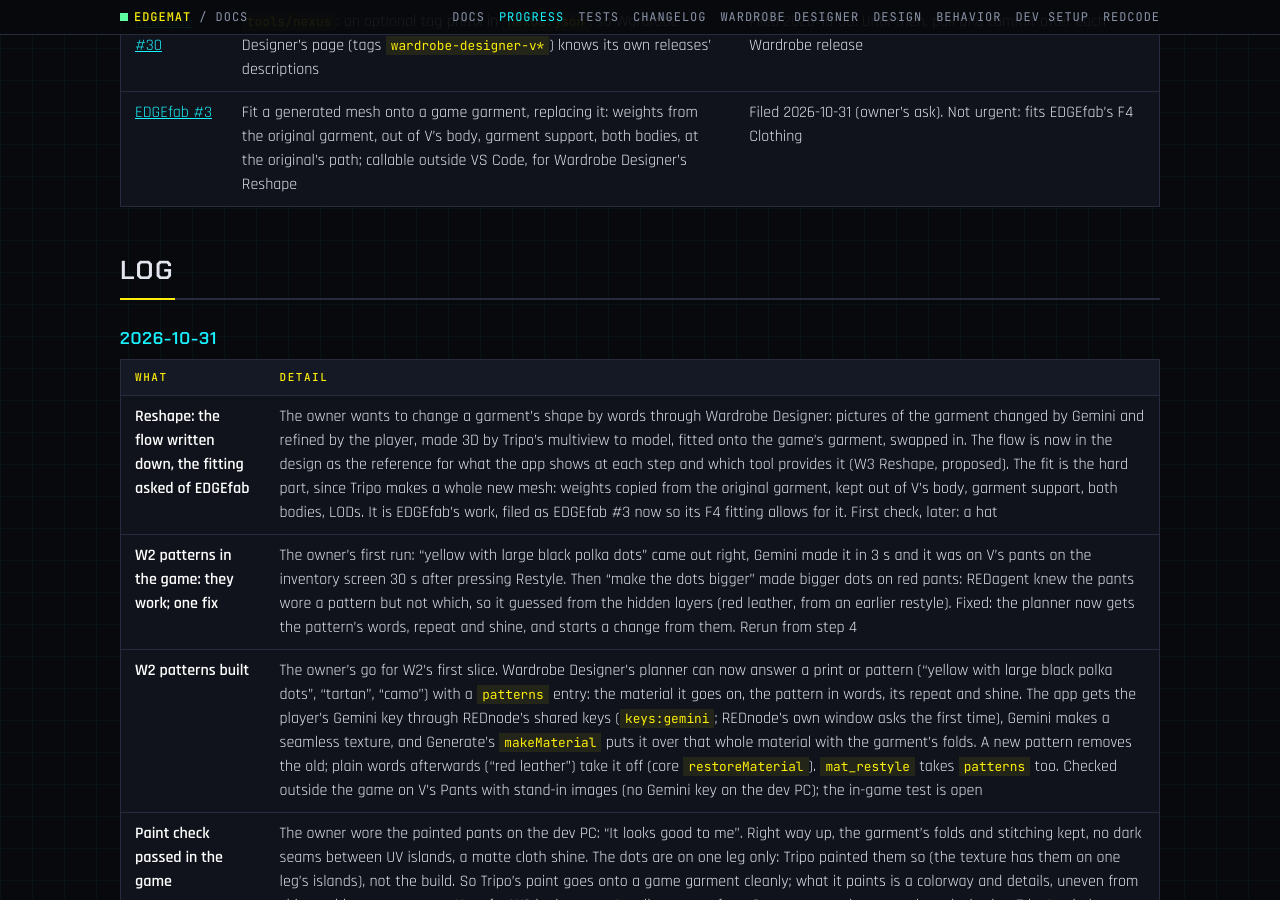
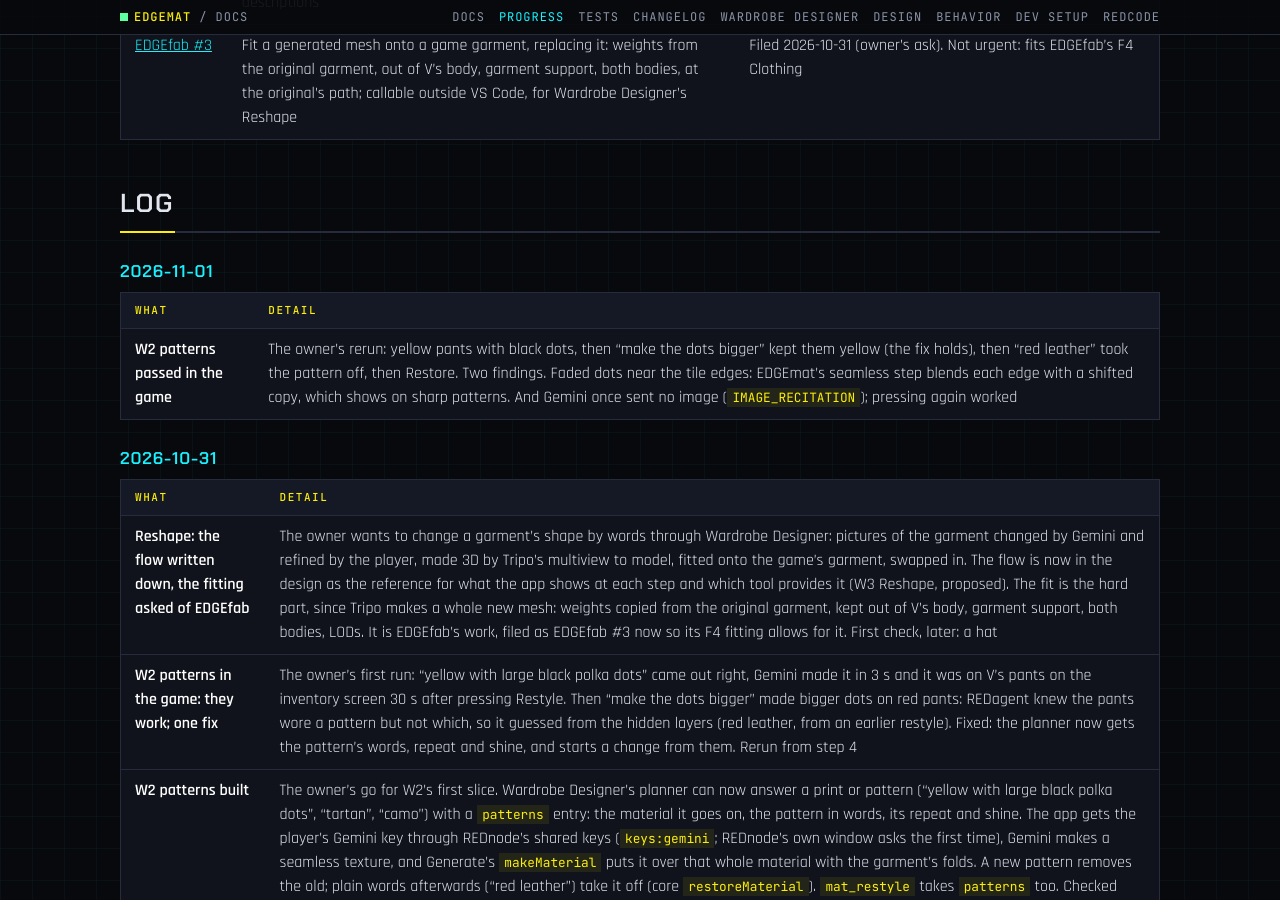
Before and after one commit to Edgemodders/EDGEmat, a Jekyll site: the page built from docs/progress.md, in a window 1280 px wide and 900 px high, scrolled down 3408 px. Built offline with Jekyll 4.4.1, drawn with Linux system fonts in a browser that asks for light colours; our own code applies the rules of GitHub Pages for plain Markdown files; some of the changed text lies outside the part shown.

Commit message:
Wardrobe Designer W2 patterns passed in the game
The owner's rerun from step 4: bigger dots stay yellow, red leather takes the pattern off, Restore. Findings: faded dots near the tile edges (makeSeamless's cross-fade) and one IMAGE_RECITATION from Gemini.

Co-Authored-By: Claude Opus 5.5 <noreply@anthropic.com>

```diff
--- a/docs/progress.md
+++ b/docs/progress.md
@@ -48,6 +47,12 @@ Last updated 2026-10-29.
 | [EDGEfab #3](https://github.com/Edgemodders/EDGEfab/issues/3) | Fit a generated mesh onto a game garment, replacing it: weights from the original garment, out of V's body, garment support, both bodies, at the original's path; callable outside VS Code, for Wardrobe Designer's Reshape | Filed 2026-10-31 (owner's ask). Not urgent: fits EDGEfab's F4 Clothing |
 
 ## Log
+
+### 2026-11-01
+
+| What | Detail |
+|---|---|
+| **W2 patterns passed in the game** | The owner's rerun: yellow pants with black dots, then "make the dots bigger" kept them yellow (the fix holds), then "red leather" took the pattern off, then Restore. Two findings. Faded dots near the tile edges: EDGEmat's seamless step blends each edge with a shifted copy, which shows on sharp patterns. And Gemini once sent no image (`IMAGE_RECITATION`); pressing again worked |
 
 ### 2026-10-31
 
```
Also changed, not shown: other parts of docs/progress.md (+0 -1 lines), CLAUDE.md (+1 -1 lines), docs/testing.md (+3 -1 lines).
